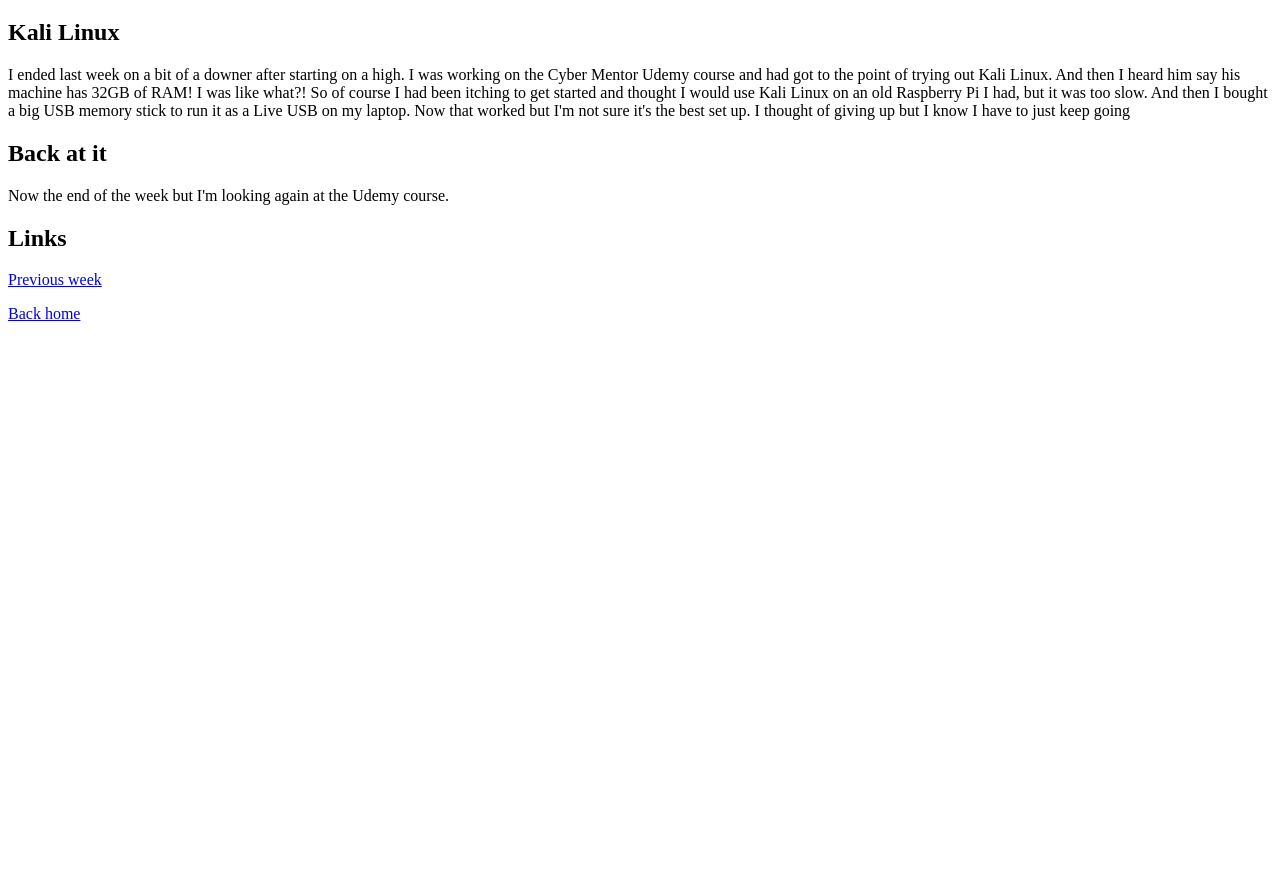
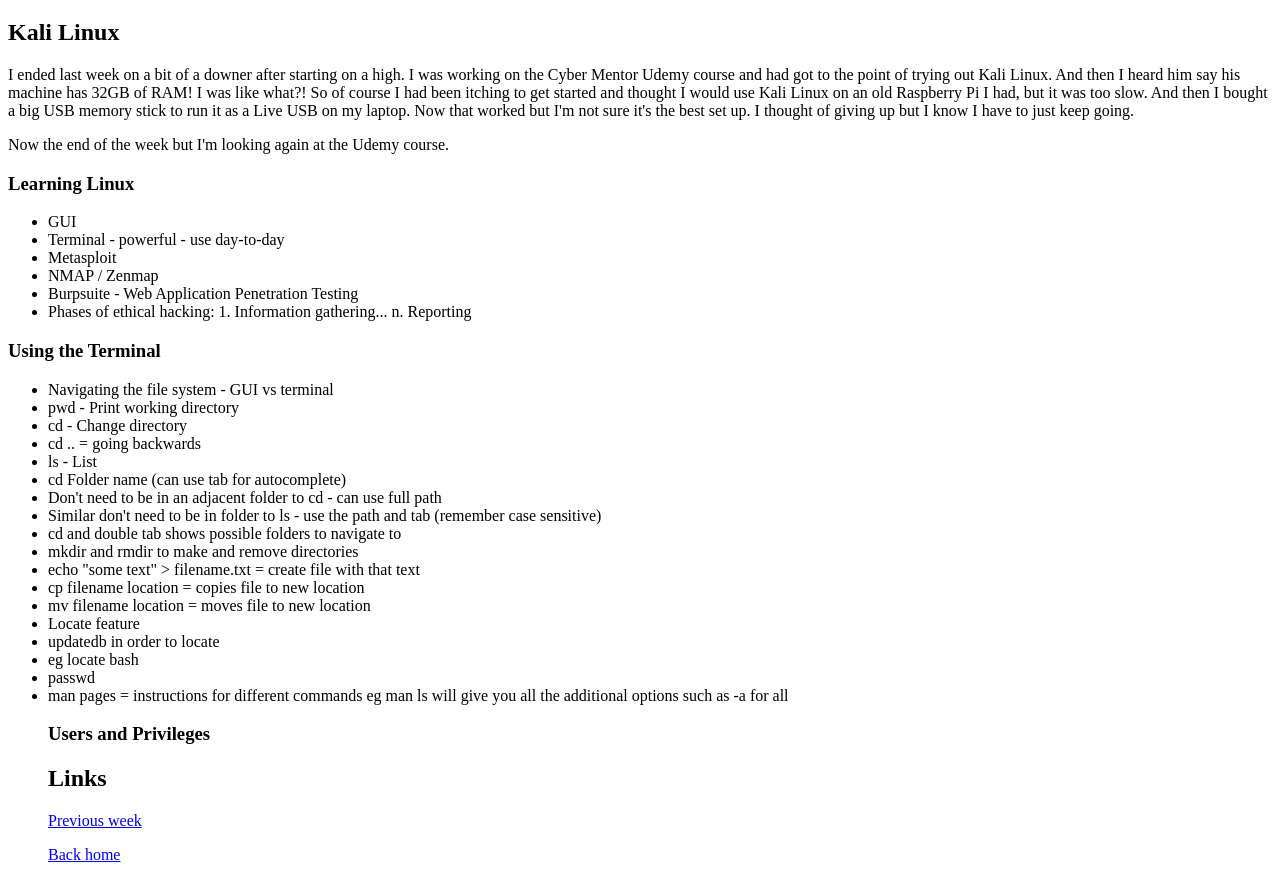
Before and after one commit to mosawant/mosawant.github.io, a plain HTML site: page june-2020/week-2.html in a window 1280 px wide. Shown: the part 61-941 px from the top of the page. Before the commit the page ends 800 px from the top, so only its background shows below. Drawn offline with Linux system fonts and the light colour scheme.

Commit message:
Update week-2.html

```diff
--- a/june-2020/week-2.html
+++ b/june-2020/week-2.html
@@ -8,9 +8,35 @@
   <body>
   <h1>Week 2 - 15 June 2020</h1>
   <h2>Kali Linux</h2>
-  <p>I ended last week on a bit of a downer after starting on a high. I was working on the Cyber Mentor Udemy course and had got to the point of trying out Kali Linux. And then I heard him say his machine has 32GB of RAM! I was like what?! So of course I had been itching to get started and thought I would use Kali Linux on an old Raspberry Pi I had, but it was too slow. And then I bought a big USB memory stick to run it as a Live USB on my laptop. Now that worked but I'm not sure it's the best set up. I thought of giving up but I know I have to just keep going</p>
-  <h2>Back at it</h2>
+  <p>I ended last week on a bit of a downer after starting on a high. I was working on the Cyber Mentor Udemy course and had got to the point of trying out Kali Linux. And then I heard him say his machine has 32GB of RAM! I was like what?! So of course I had been itching to get started and thought I would use Kali Linux on an old Raspberry Pi I had, but it was too slow. And then I bought a big USB memory stick to run it as a Live USB on my laptop. Now that worked but I'm not sure it's the best set up. I thought of giving up but I know I have to just keep going.</p>
   <p>Now the end of the week but I'm looking again at the Udemy course.</p>
+    <h3>Learning Linux</h3>
+    <p><ul><li>GUI</li>
+    <li>Terminal - powerful - use day-to-day</li>
+    <li>Metasploit</li>
+    <li>NMAP / Zenmap</li>
+    <li>Burpsuite - Web Application Penetration Testing</li>
+    <li>Phases of ethical hacking: 1. Information gathering... n. Reporting</li></ul></p>
+    <h3>Using the Terminal</h3>
+  <p><ul><li>Navigating the file system - GUI vs terminal</li>
+  <li>pwd - Print working directory</li>
+  <li>cd - Change directory</li>
+  <li>cd .. = going backwards</li>
+  <li>ls - List</li>
+  <li>cd Folder name (can use tab for autocomplete)</li>
+  <li>Don't need to be in an adjacent folder to cd - can use full path</li>
+    <li>Similar don't need to be in folder to ls - use the path and tab (remember case sensitive)</li>
+  <li>cd and double tab shows possible folders to navigate to</li>
+  <li>mkdir and rmdir to make and remove directories</li>
+  <li>echo "some text" > filename.txt = create file with that text</li>
+  <li>cp filename location = copies file to new location</li>
+  <li>mv filename location = moves file to new location</li>
+  <li>Locate feature</li>
+  <li>updatedb in order to locate</li>
+  <li>eg locate bash</li>
+  <li>passwd</li>
+    <li>man pages = instructions for different commands eg man ls will give you all the additional options such as -a for all</li>
+    <h3>Users and Privileges</h3>
   <h2>Links</h2>
   <p><a href="week-1.html">Previous week</a></p>
   <p><a href="/index.html">Back home</a></p>
```
